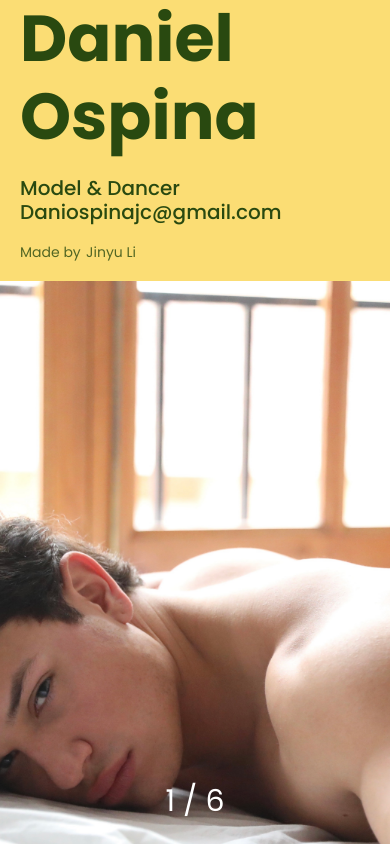
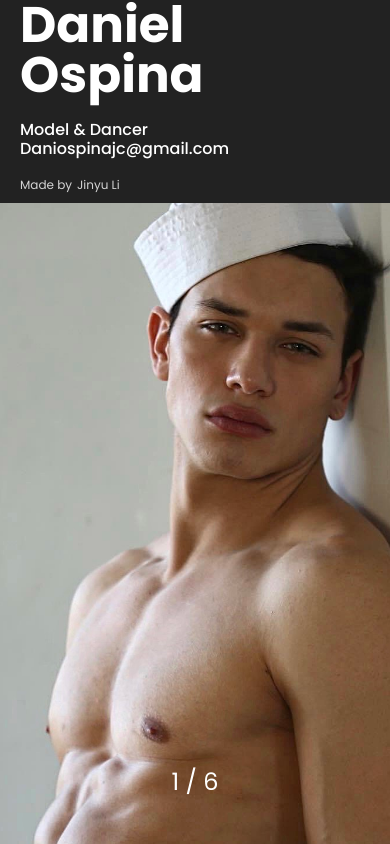
Before and after one commit to jinyulibvb/DanielOspina, a React (Create React App) app: page / in a window 390 px wide. Shown: the top 844 px of the page. Built offline with nearby package versions, Linux system fonts and the light colour scheme.

Commit message:
adjust color and font size together with Dani

```diff
--- a/src/App.js
+++ b/src/App.js
@@ -8,7 +8,7 @@ import window from './assets/window.jpeg'
 import picnic from './assets/picnic.jpeg'
 import purple from './assets/purple.jpeg'
 
-const images = [bed, nude, picnic, purple, black, window]
+const images = [nude, picnic, purple, bed, black, window]
 
 const App = () => {
   const [currentImage, setCurrentImage] = useState(0)
--- a/src/styles.css
+++ b/src/styles.css
@@ -1,6 +1,6 @@
 body {
-  background: #fbdd74;
-  color: #294910;
+  background: #222222;
+  color: #fff;
   height: 100vh;
   width: 100vw;
   margin: 0;
@@ -46,7 +46,7 @@ h3 {
 a {
   text-decoration: none;
   box-shadow: inset 0 0 0 0 #294910;
-  color: #294910;
+  color: #fff;
   margin: 0 -0.15rem;
   padding: 0 0.25rem;
   transition:
@@ -104,22 +104,27 @@ img {
   }
 
   h2 {
-    font-size: 20px;
+    font-size: 16px;
     position: relative;
     margin: 20px;
   }
 
   h1 {
-    font-size: 65px;
+    font-size: 50px;
+    line-height: 1;
   }
 
   h3 {
-    font-size: 14px;
+    font-size: 12px;
     position: relative;
-    margin: 0 20px 20px;
+    margin: 0 20px 10px 20px;
     text-align: left;
   }
   header {
     width: 100vw;
   }
+  figcaption {
+    font-size: 24px;
+    padding: 45px 0;
+  }
 }
```
Also changed, not shown: src/assets/black.jpeg, 6 other files (tests, documents, lock files or other folders).
